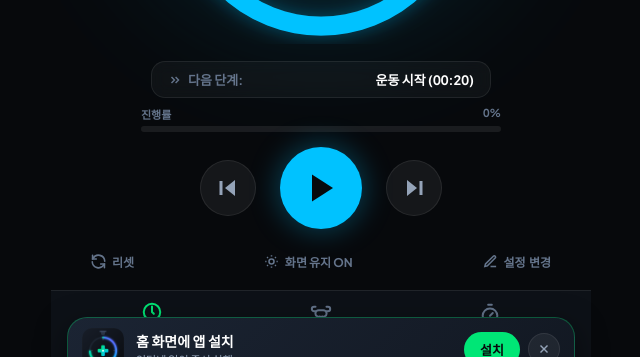
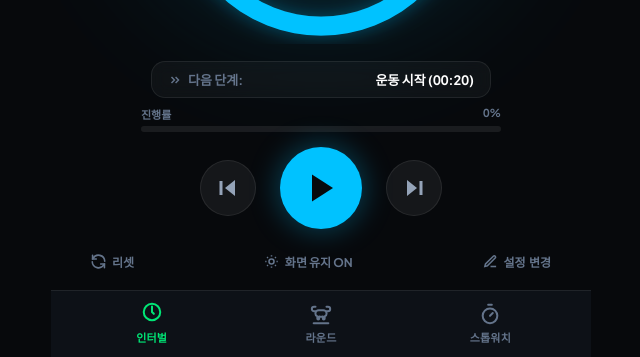
Before and after one commit to swimmingincoding/timer-plus, a plain HTML site: page index.html in a window 1280 px wide. Shown: the part 443-800 px from the top of the page, without its empty margins (319-959 px from the left). Drawn offline with Linux system fonts and the light colour scheme.

Commit message:
fix: remove install banner and completely hide Netlify badges

```diff
--- a/css/style.css
+++ b/css/style.css
@@ -756,63 +756,22 @@ body {
   cursor: pointer;
 }
 
-/* PWA Install Notification Banner */
-.pwa-banner {
-  position: fixed;
-  bottom: calc(72px + env(safe-area-inset-bottom, 0px));
-  left: 16px;
-  right: 16px;
-  max-width: 508px;
-  margin: 0 auto;
-  background: linear-gradient(135deg, #1b2433, #121822);
-  border: 1px solid rgba(0, 230, 118, 0.3);
-  border-radius: var(--radius-lg);
-  padding: 10px 14px;
-  display: flex;
-  align-items: center;
-  justify-content: space-between;
-  box-shadow: 0 10px 30px rgba(0, 0, 0, 0.5);
-  z-index: 90;
-  transform: translateY(150%);
-  transition: transform 0.4s cubic-bezier(0.16, 1, 0.3, 1);
-}
-
-.pwa-banner.show {
-  transform: translateY(0);
-}
-
-.pwa-banner-content {
-  display: flex;
-  align-items: center;
-  gap: 12px;
-}
-
-.pwa-icon {
-  width: 42px;
-  height: 42px;
-  border-radius: 10px;
-}
-
-.pwa-text h4 {
-  font-size: 14px;
-  font-weight: 800;
-  color: var(--text-primary);
-}
-
-.pwa-text p {
-  font-size: 11px;
-  color: var(--text-secondary);
-}
-
-.pwa-install-btn {
-  background: var(--color-work);
-  color: #07090c;
-  font-weight: 800;
-  font-size: 13px;
-  border: none;
-  border-radius: var(--radius-full);
-  padding: 8px 16px;
-  cursor: pointer;
+/* Completely hide Netlify Drawer / Feedback / Powered by Netlify badges */
+iframe[src*="netlify"],
+iframe[id*="netlify"],
+[data-netlify-drawer],
+#netlify-feedback,
+.netlify-badge,
+.netlify-drawer,
+netlify-drawer {
+  display: none !important;
+  visibility: hidden !important;
+  opacity: 0 !important;
+  pointer-events: none !important;
+  width: 0 !important;
+  height: 0 !important;
+  position: absolute !important;
+  z-index: -9999 !important;
 }
 
 /* iOS Safari PWA Installation Step Card */
--- a/index.html
+++ b/index.html
@@ -641,25 +641,7 @@
     </div>
   </div>
 
-  <!-- PWA Installation Banner for Android/Desktop -->
-  <div class="pwa-banner" id="pwaBanner">
-    <div class="pwa-banner-content">
-      <img src="./icons/icon-192.png" alt="Timer+" class="pwa-icon">
-      <div class="pwa-text">
-        <h4>홈 화면에 앱 설치</h4>
-        <p>인터넷 없이 즉시 실행</p>
-      </div>
-    </div>
-    <div style="display:flex; align-items:center; gap:8px;">
-      <button class="pwa-install-btn" id="pwaInstallBtn">설치</button>
-      <button class="icon-btn" id="pwaDismissBtn" style="width:32px; height:32px;" aria-label="닫기">
-        <svg width="14" height="14" viewBox="0 0 24 24" fill="none" stroke="currentColor" stroke-width="2.5">
-          <line x1="18" y1="6" x2="6" y2="18"></line>
-          <line x1="6" y1="6" x2="18" y2="18"></line>
-        </svg>
-      </button>
-    </div>
-  </div>
+
 
   <!-- =========================================================================
        MODAL 5: Rounds Timer Settings Modal
--- a/js/app.js
+++ b/js/app.js
@@ -115,10 +115,7 @@ document.addEventListener('DOMContentLoaded', () => {
   const closeIosGuideBtn = document.getElementById('closeIosGuideBtn');
   const confirmIosGuideBtn = document.getElementById('confirmIosGuideBtn');
 
-  // PWA Banner
-  const pwaBanner = document.getElementById('pwaBanner');
-  const pwaInstallBtn = document.getElementById('pwaInstallBtn');
-  const pwaDismissBtn = document.getElementById('pwaDismissBtn');
+
 
   // Constants
   const DIAL_CIRCUMFERENCE = 2 * Math.PI * 115; // 722.56
@@ -1095,32 +1092,7 @@ document.addEventListener('DOMContentLoaded', () => {
     });
   }
 
-  window.addEventListener('beforeinstallprompt', (e) => {
-    e.preventDefault();
-    deferredInstallPrompt = e;
-    pwaBanner.classList.add('show');
-  });
 
-  pwaInstallBtn.addEventListener('click', async () => {
-    if (deferredInstallPrompt) {
-      pwaBanner.classList.remove('show');
-      deferredInstallPrompt.prompt();
-      const choice = await deferredInstallPrompt.userChoice;
-      console.log('User installation choice:', choice.outcome);
-      deferredInstallPrompt = null;
-    }
-  });
-
-  if (pwaDismissBtn) {
-    pwaDismissBtn.addEventListener('click', () => {
-      pwaBanner.classList.remove('show');
-    });
-  }
-
-  window.addEventListener('appinstalled', () => {
-    pwaBanner.classList.remove('show');
-    showToast('앱이 성공적으로 설치되었습니다!');
-  });
 
   // =========================================================================
   // KEYBOARD SHORTCUTS (Desktop / Tablet / Laptop support)
```
